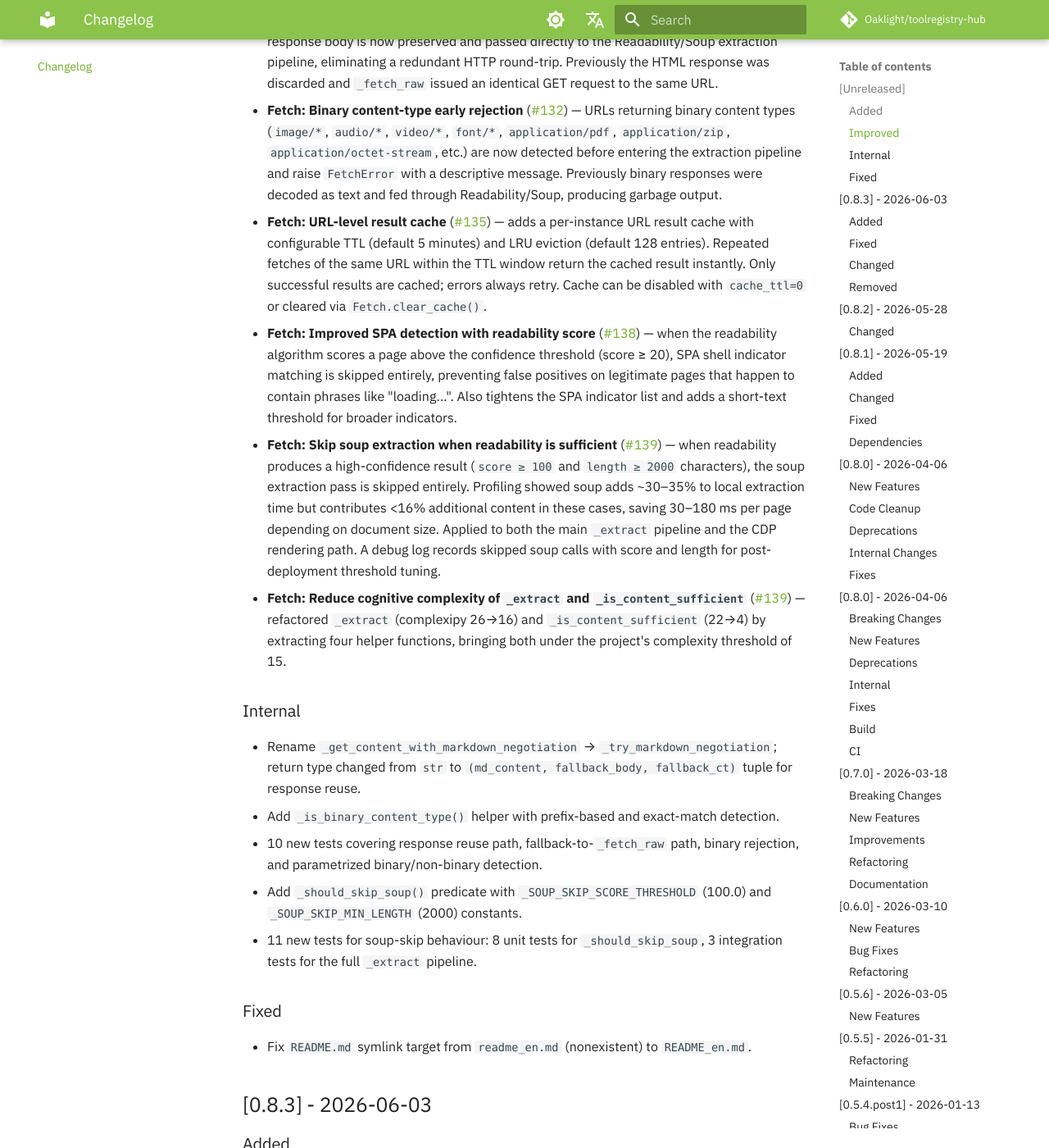
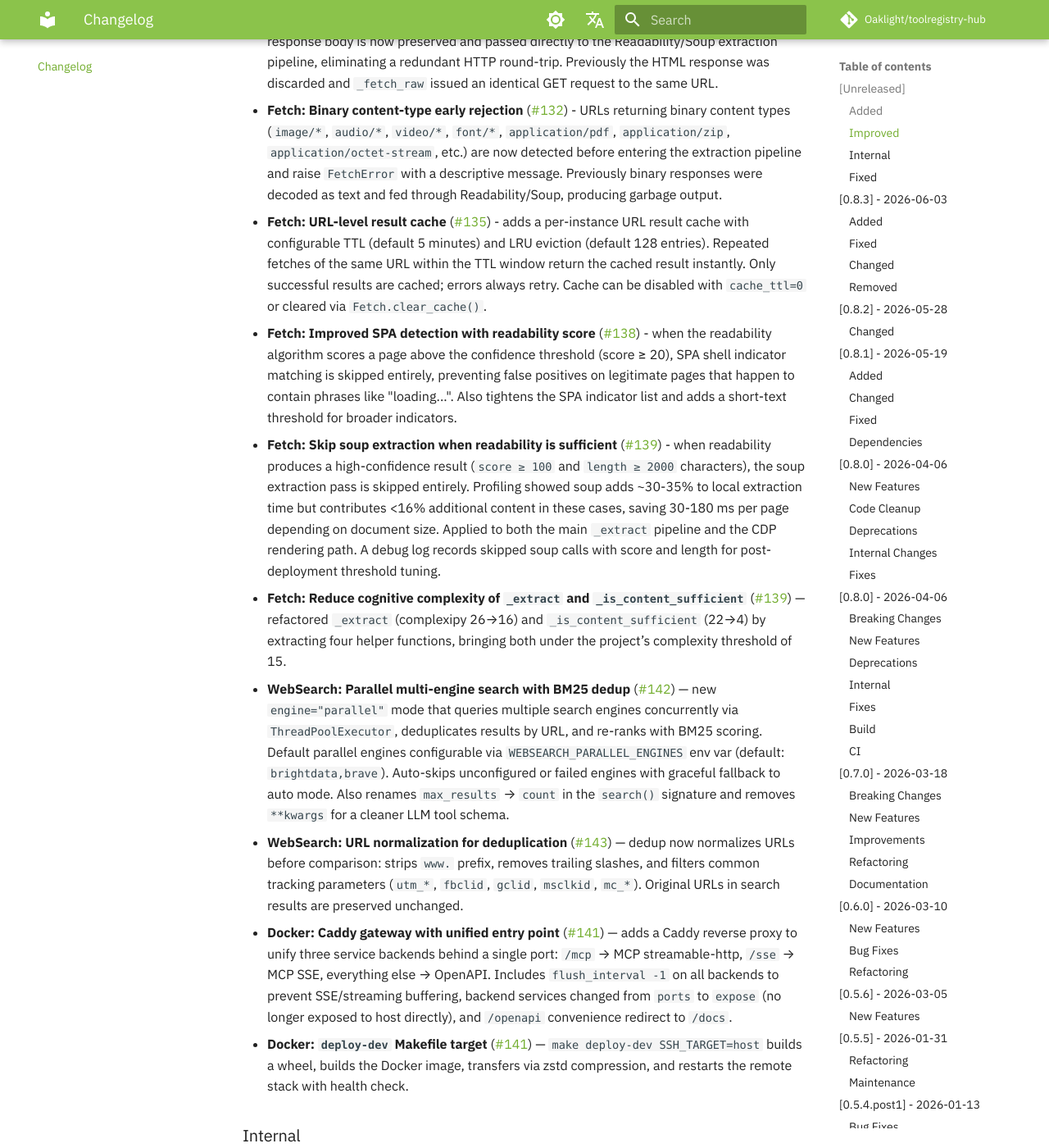
Before and after one commit to Oaklight/toolregistry-hub, an MkDocs documentation site: the page built from docs/changelog.md, in a window 1280 px wide and 1400 px high, scrolled down 845 px. Shown: the whole window at 82% size. Built offline with MkDocs 1.6.1 and Material for MkDocs 9.7.7, drawn with Linux system fonts in a browser that asks for light colours; some web fonts are replaced; comment, search, counter and statistics services are not loaded; some of the changed text lies outside the part shown.

Commit message:
docs(en): update changelog, websearch, and deployment docs for #141, #142, #143

```diff
--- a/docs/changelog.md
+++ b/docs/changelog.md
@@ -16,20 +16,24 @@ The format is based on [Keep a Changelog](https://keepachangelog.com/en/1.1.0/),
 
 ### Added
 
-- **Weather tool** ([#131](https://github.com/Oaklight/toolregistry-hub/pull/131)) — new `weather` namespace with three methods powered by the free [wttr.in](https://wttr.in) JSON API. No API key required; uses the existing zero-dep `httpclient`.
-    - `get_current(location, units)` — current conditions: temperature, feels-like, humidity, wind, precipitation, cloud cover, UV index, visibility, pressure.
-    - `get_forecast(location, days, units, include_hourly)` — up to 3-day forecast with optional 3-hourly breakdowns.
-    - `get_astronomy(location)` — sunrise/sunset, moonrise/moonset, moon phase and illumination.
+- **Weather tool** ([#131](https://github.com/Oaklight/toolregistry-hub/pull/131)) - new `weather` namespace with three methods powered by the free [wttr.in](https://wttr.in) JSON API. No API key required; uses the existing zero-dep `httpclient`.
+    - `get_current(location, units)` - current conditions: temperature, feels-like, humidity, wind, precipitation, cloud cover, UV index, visibility, pressure.
+    - `get_forecast(location, days, units, include_hourly)` - up to 3-day forecast with optional 3-hourly breakdowns.
+    - `get_astronomy(location)` - sunrise/sunset, moonrise/moonset, moon phase and illumination.
     - Supports metric/imperial units, city names, coordinates, and airport codes. Tagged `NETWORK + READ_ONLY`.
 
 ### Improved
 
-- **Fetch: Reuse markdown negotiation response body** ([#132](https://github.com/Oaklight/toolregistry-hub/pull/132)) — when Cloudflare Content Negotiation returns `text/html` instead of `text/markdown` (the common case), the response body is now preserved and passed directly to the Readability/Soup extraction pipeline, eliminating a redundant HTTP round-trip. Previously the HTML response was discarded and `_fetch_raw` issued an identical GET request to the same URL.
-- **Fetch: Binary content-type early rejection** ([#132](https://github.com/Oaklight/toolregistry-hub/pull/132)) — URLs returning binary content types (`image/*`, `audio/*`, `video/*`, `font/*`, `application/pdf`, `application/zip`, `application/octet-stream`, etc.) are now detected before entering the extraction pipeline and raise `FetchError` with a descriptive message. Previously binary responses were decoded as text and fed through Readability/Soup, producing garbage output.
-- **Fetch: URL-level result cache** ([#135](https://github.com/Oaklight/toolregistry-hub/pull/135)) — adds a per-instance URL result cache with configurable TTL (default 5 minutes) and LRU eviction (default 128 entries). Repeated fetches of the same URL within the TTL window return the cached result instantly. Only successful results are cached; errors always retry. Cache can be disabled with `cache_ttl=0` or cleared via `Fetch.clear_cache()`.
-- **Fetch: Improved SPA detection with readability score** ([#138](https://github.com/Oaklight/toolregistry-hub/pull/138)) — when the readability algorithm scores a page above the confidence threshold (score ≥ 20), SPA shell indicator matching is skipped entirely, preventing false positives on legitimate pages that happen to contain phrases like "loading...". Also tightens the SPA indicator list and adds a short-text threshold for broader indicators.
-- **Fetch: Skip soup extraction when readability is sufficient** ([#139](https://github.com/Oaklight/toolregistry-hub/pull/139)) — when readability produces a high-confidence result (`score ≥ 100` and `length ≥ 2000` characters), the soup extraction pass is skipped entirely. Profiling showed soup adds ~30–35% to local extraction time but contributes <16% additional content in these cases, saving 30–180 ms per page depending on document size. Applied to both the main `_extract` pipeline and the CDP rendering path. A debug log records skipped soup calls with score and length for post-deployment threshold tuning.
-- **Fetch: Reduce cognitive complexity of `_extract` and `_is_content_sufficient`** ([#139](https://github.com/Oaklight/toolregistry-hub/pull/139)) — refactored `_extract` (complexipy 26→16) and `_is_content_sufficient` (22→4) by extracting four helper functions, bringing both under the project's complexity threshold of 15.
+- **Fetch: Reuse markdown negotiation response body** ([#132](https://github.com/Oaklight/toolregistry-hub/pull/132)) - when Cloudflare Content Negotiation returns `text/html` instead of `text/markdown` (the common case), the response body is now preserved and passed directly to the Readability/Soup extraction pipeline, eliminating a redundant HTTP round-trip. Previously the HTML response was discarded and `_fetch_raw` issued an identical GET request to the same URL.
+- **Fetch: Binary content-type early rejection** ([#132](https://github.com/Oaklight/toolregistry-hub/pull/132)) - URLs returning binary content types (`image/*`, `audio/*`, `video/*`, `font/*`, `application/pdf`, `application/zip`, `application/octet-stream`, etc.) are now detected before entering the extraction pipeline and raise `FetchError` with a descriptive message. Previously binary responses were decoded as text and fed through Readability/Soup, producing garbage output.
+- **Fetch: URL-level result cache** ([#135](https://github.com/Oaklight/toolregistry-hub/pull/135)) - adds a per-instance URL result cache with configurable TTL (default 5 minutes) and LRU eviction (default 128 entries). Repeated fetches of the same URL within the TTL window return the cached result instantly. Only successful results are cached; errors always retry. Cache can be disabled with `cache_ttl=0` or cleared via `Fetch.clear_cache()`.
+- **Fetch: Improved SPA detection with readability score** ([#138](https://github.com/Oaklight/toolregistry-hub/pull/138)) - when the readability algorithm scores a page above the confidence threshold (score ≥ 20), SPA shell indicator matching is skipped entirely, preventing false positives on legitimate pages that happen to contain phrases like "loading...". Also tightens the SPA indicator list and adds a short-text threshold for broader indicators.
+- **Fetch: Skip soup extraction when readability is sufficient** ([#139](https://github.com/Oaklight/toolregistry-hub/pull/139)) - when readability produces a high-confidence result (`score ≥ 100` and `length ≥ 2000` characters), the soup extraction pass is skipped entirely. Profiling showed soup adds ~30-35% to local extraction time but contributes <16% additional content in these cases, saving 30-180 ms per page depending on document size. Applied to both the main `_extract` pipeline and the CDP rendering path. A debug log records skipped soup calls with score and length for post-deployment threshold tuning.
+- **Fetch: Reduce cognitive complexity of `_extract` and `_is_content_sufficient`** ([#139](https://github.com/Oaklight/toolregistry-hub/pull/139)) — refactored `_extract` (complexipy 26→16) and `_is_content_sufficient` (22→4) by extracting four helper functions, bringing both under the project’s complexity threshold of 15.
+- **WebSearch: Parallel multi-engine search with BM25 dedup** ([#142](https://github.com/Oaklight/toolregistry-hub/pull/142)) — new `engine="parallel"` mode that queries multiple search engines concurrently via `ThreadPoolExecutor`, deduplicates results by URL, and re-ranks with BM25 scoring. Default parallel engines configurable via `WEBSEARCH_PARALLEL_ENGINES` env var (default: `brightdata,brave`). Auto-skips unconfigured or failed engines with graceful fallback to auto mode. Also renames `max_results` → `count` in the `search()` signature and removes `**kwargs` for a cleaner LLM tool schema.
+- **WebSearch: URL normalization for deduplication** ([#143](https://github.com/Oaklight/toolregistry-hub/pull/143)) — dedup now normalizes URLs before comparison: strips `www.` prefix, removes trailing slashes, and filters common tracking parameters (`utm_*`, `fbclid`, `gclid`, `msclkid`, `mc_*`). Original URLs in search results are preserved unchanged.
+- **Docker: Caddy gateway with unified entry point** ([#141](https://github.com/Oaklight/toolregistry-hub/pull/141)) — adds a Caddy reverse proxy to unify three service backends behind a single port: `/mcp` → MCP streamable-http, `/sse` → MCP SSE, everything else → OpenAPI. Includes `flush_interval -1` on all backends to prevent SSE/streaming buffering, backend services changed from `ports` to `expose` (no longer exposed to host directly), and `/openapi` convenience redirect to `/docs`.
+- **Docker: `deploy-dev` Makefile target** ([#141](https://github.com/Oaklight/toolregistry-hub/pull/141)) — `make deploy-dev SSH_TARGET=host` builds a wheel, builds the Docker image, transfers via zstd compression, and restarts the remote stack with health check.
 
 ### Internal
 
@@ -38,6 +42,9 @@ The format is based on [Keep a Changelog](https://keepachangelog.com/en/1.1.0/),
 - 10 new tests covering response reuse path, fallback-to-`_fetch_raw` path, binary rejection, and parametrized binary/non-binary detection.
 - Add `_should_skip_soup()` predicate with `_SOUP_SKIP_SCORE_THRESHOLD` (100.0) and `_SOUP_SKIP_MIN_LENGTH` (2000) constants.
 - 11 new tests for soup-skip behaviour: 8 unit tests for `_should_skip_soup`, 3 integration tests for the full `_extract` pipeline.
+- Add `dedup.py` module with `_normalize_url()`, `_tokenize()`, `_bm25_score()`, and `deduplicate_results()`. 14 new tests for BM25 scoring, URL normalization, and dedup behaviour.
+- Add `_search_parallel()` strategy with `ThreadPoolExecutor`. 7 new tests for parallel mode (configured engines, skip unconfigured, handle failure, dedup, fallback, count cap).
+- Add `Caddyfile` reverse proxy config; refactor `compose.yaml` to use gateway service with `IMAGE_TAG` and `GATEWAY_PORT` variables; add `deploy-dev` target to Makefile.
 
 ### Fixed
 
@@ -47,7 +54,7 @@ The format is based on [Keep a Changelog](https://keepachangelog.com/en/1.1.0/),
 
 ### Added
 
-- **CDP rendering stage for Fetch** — when a `CDP_ENDPOINT` is configured, `fetch-fetch` attempts headless-browser rendering for SPA pages whose initial HTML is mostly empty JavaScript shells. Falls back to the plain HTTP response when CDP is unavailable or the page is already server-rendered.
+- **CDP rendering stage for Fetch** - when a `CDP_ENDPOINT` is configured, `fetch-fetch` attempts headless-browser rendering for SPA pages whose initial HTML is mostly empty JavaScript shells. Falls back to the plain HTTP response when CDP is unavailable or the page is already server-rendered.
 - New `toolregistry_hub.utils.bind_literal()` helper that returns a copy of a function with one parameter's annotation rewritten to `Literal[*choices]`. Used by tools that need to surface a runtime-driven enum in their MCP / JSON input schema without hand-rolling `FunctionType` shenanigans.
 
 ### Fixed
@@ -109,7 +116,7 @@ The format is based on [Keep a Changelog](https://keepachangelog.com/en/1.1.0/),
 
 - **Tool discovery with progressive disclosure**
     - Call `registry.enable_tool_discovery()` to register a `discover_tools` tool for BM25F search across all registered tools
-    - Less-used tools (FileReader, FileSearch, PathInfo, BashTool, CronTool, TodoList, UnitConverter) marked as deferred — discoverable via `discover_tools` but excluded from initial schema for smart clients
+    - Less-used tools (FileReader, FileSearch, PathInfo, BashTool, CronTool, TodoList, UnitConverter) marked as deferred - discoverable via `discover_tools` but excluded from initial schema for smart clients
     - Add `--tool-discovery / --no-tool-discovery` CLI flag (default: enabled)
 
 - **Think-augmented function calling**
@@ -128,7 +135,7 @@ The format is based on [Keep a Changelog](https://keepachangelog.com/en/1.1.0/),
 
 - **Fetch: User-specified extraction engine**
     - Add `engine` parameter to `_extract()`: `"auto"` (default fallback chain), `"markdown"`, `"readability"`, `"soup"`, `"jina"`
-    - Direct engine mode skips fallback chain — only the specified engine is tried
+    - Direct engine mode skips fallback chain - only the specified engine is tried
 
 - **Fetch: Replace BS4 with readability + soup extraction pipeline** ([#87](https://github.com/Oaklight/toolregistry-hub/pull/87), [#83](https://github.com/Oaklight/toolregistry-hub/issues/83))
     - Replace simplistic BeautifulSoup CSS selector extraction with multi-strategy pipeline: readability (Mozilla Readability.js port, intelligent article scoring) → soup (structural CSS fallback)
@@ -147,7 +154,7 @@ The format is based on [Keep a Changelog](https://keepachangelog.com/en/1.1.0/),
 
 - **WebSearch: Unified entry point with dynamic engine selection**
     - New `WebSearch` class registered at `web/websearch` namespace; the 6 individual provider tools (`web/brave_search`, `web/tavily_search`, etc.) are now deferred and discoverable via `discover_tools`
-    - `search(query, engine="auto", fallback=False, ...)` — `engine="auto"` tries configured providers in priority order; specific engines fail loudly when their key is missing, or fall through to auto when `fallback=True`
+    - `search(query, engine="auto", fallback=False, ...)` - `engine="auto"` tries configured providers in priority order; specific engines fail loudly when their key is missing, or fall through to auto when `fallback=True`
     - Configurable priority via `WEBSEARCH_PRIORITY` environment variable (comma-separated names); default order is paid-providers-first
     - Per-instance dynamic narrowing of the `engine` `Literal` annotation: at construction time, the JSON schema seen by LLM clients only includes engines whose API keys are actually configured on this server
     - `list_engines()` helper for runtime introspection of available providers
@@ -167,11 +174,11 @@ The format is based on [Keep a Changelog](https://keepachangelog.com/en/1.1.0/),
 ### Internal Changes
 
 - **Zero external runtime dependencies** ([#98](https://github.com/Oaklight/toolregistry-hub/issues/98))
-    - Replace `httpx` with vendored `httpclient` from zerodep — sync+async HTTP client using only stdlib
+    - Replace `httpx` with vendored `httpclient` from zerodep - sync+async HTTP client using only stdlib
     - Replace `ua-generator` with vendored `useragent` module from zerodep
     - Replace `pydantic` with plain `dataclasses` in `TodoList`
     - Re-vendor all modules via `zerodep` CLI for consistent metadata and versioning
-    - Result: `dependencies = []` — the base package has zero PyPI runtime dependencies
+    - Result: `dependencies = []` - the base package has zero PyPI runtime dependencies
 
 - **Remove `websearch_legacy` module**
     - Legacy Bing and Google HTML-scraping search providers archived to `archive/websearch-legacy` branch
@@ -220,18 +227,18 @@ The format is based on [Keep a Changelog](https://keepachangelog.com/en/1.1.0/),
     - stdout/stderr truncation at 64KB to prevent memory exhaustion
 
 - **FileReader: Multi-format file reading** ([#75](https://github.com/Oaklight/toolregistry-hub/pull/75), [#65](https://github.com/Oaklight/toolregistry-hub/issues/65), [#79](https://github.com/Oaklight/toolregistry-hub/pull/79))
-    - `read()` — text files with line numbers and pagination (10MB cap, 2000 lines default)
-    - `read_notebook()` — Jupyter notebooks with cell types and outputs (stdlib only)
-    - `read_pdf()` — PDF text extraction via pypdf or pdfplumber (optional dependency)
-    - `read_image()` — image files as multimodal content blocks (`[TextBlock, ImageBlock]`) with adaptive downsampling via Pillow ([#79](https://github.com/Oaklight/toolregistry-hub/pull/79), [#74](https://github.com/Oaklight/toolregistry-hub/issues/74))
+    - `read()` - text files with line numbers and pagination (10MB cap, 2000 lines default)
+    - `read_notebook()` - Jupyter notebooks with cell types and outputs (stdlib only)
+    - `read_pdf()` - PDF text extraction via pypdf or pdfplumber (optional dependency)
+    - `read_image()` - image files as multimodal content blocks (`[TextBlock, ImageBlock]`) with adaptive downsampling via Pillow ([#79](https://github.com/Oaklight/toolregistry-hub/pull/79), [#74](https://github.com/Oaklight/toolregistry-hub/issues/74))
     - Supports `.png`, `.jpg`, `.jpeg`, `.gif`, `.webp` formats
     - Auto-downsamples images exceeding the base64 size budget (default 5 MB) with format-specific quality floors
     - Add `reader_image = ["Pillow>=10.0.0"]` optional dependency group
 
 - **FileSearch: File discovery tools** ([#72](https://github.com/Oaklight/toolregistry-hub/pull/72))
-    - `glob()` — find files by pattern, sorted by modification time (1000 results cap)
-    - `grep()` — regex content search with file filtering (200 results cap)
-    - `tree()` — directory tree display with depth control (2000 entries cap)
+    - `glob()` - find files by pattern, sorted by modification time (1000 results cap)
+    - `grep()` - regex content search with file filtering (200 results cap)
+    - `tree()` - directory tree display with depth control (2000 entries cap)
 
 - **PathInfo: Unified metadata query** ([#71](https://github.com/Oaklight/toolregistry-hub/pull/71))
     - Single `info()` call returns existence, type, size, modification time, and permissions
```
Also changed, not shown: docs/guides/docker.md (+47 -10 lines), docs/tools/websearch/websearch_unified.md (+33 -10 lines).
